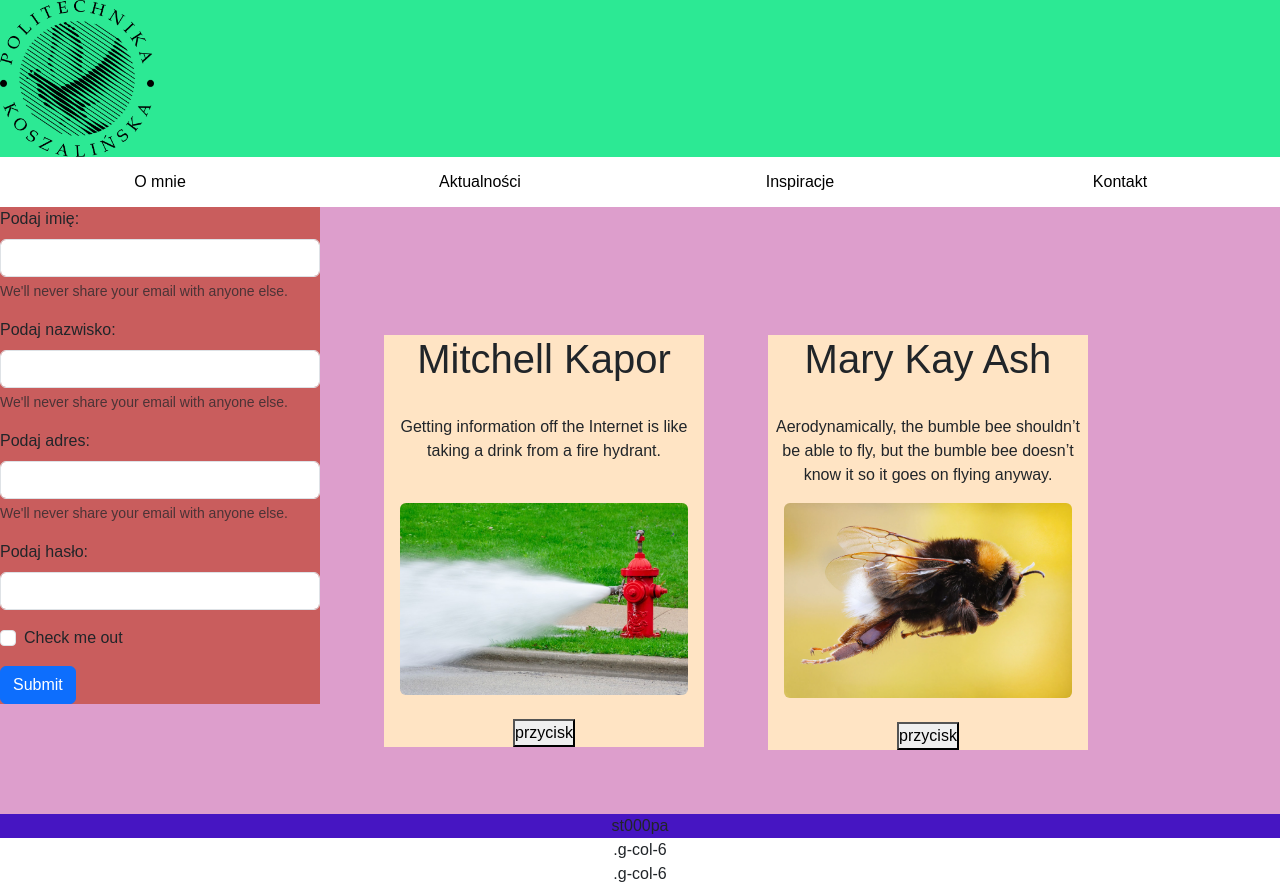
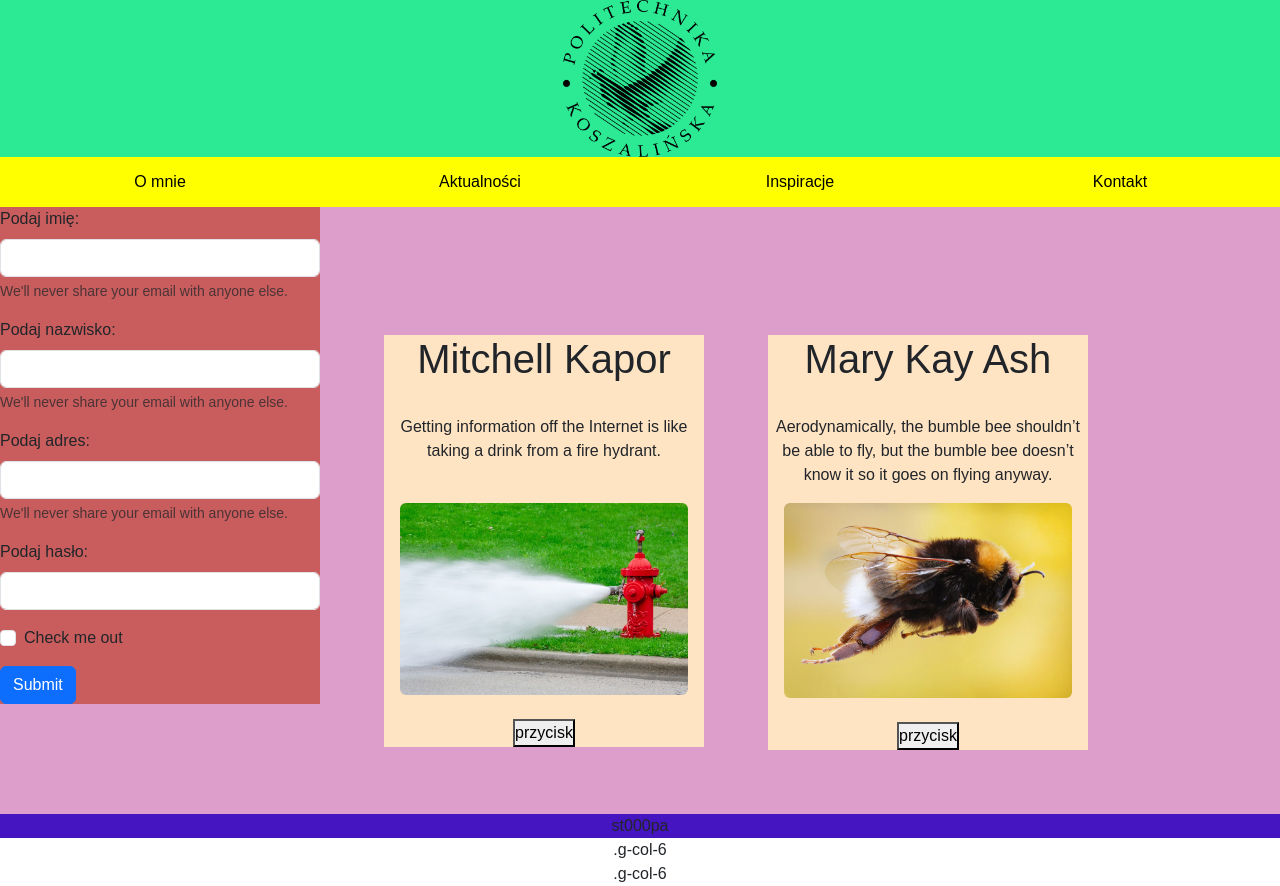
Before and after one commit to Carls0124/CwiczeniaPAI, a plain HTML site: page index.html in a window 1280 px wide. Drawn offline with nearby package versions, Linux system fonts and the light colour scheme.

Commit message:
Add files via upload

```diff
--- a/style.css
+++ b/style.css
@@ -15,10 +15,11 @@ header{
     background-color: rgb(44, 233, 148);
     height: 20%;
     width: 100%;
-    margin: auto;
+    display: flex;
+    align-items: center;
+    justify-content: center;
+}
 
-
-}
 aside{
     background-color: rgb(201, 93, 93);
     height: 70%;
@@ -33,11 +34,12 @@ body{
     height: auto;
 }
 nav{
-
-    height: 5%;
-    width: 100%;
-    box-sizing: left;
-    background-color: yellow;
+height: 5%;
+width: 100%;
+background-color: yellow;
+display: flex;
+align-items: center;
+justify-content: center;
 }
 main{
     height: 70;
@@ -58,6 +60,7 @@ section img{
 
 
 }
+
 
 
 a.menu{
@@ -89,7 +92,7 @@ footer{
     background-color: rgb(70, 21, 194);
     height: 5%;
     width: 100%;
-    text-align: center;
-    float: left;
-
-}
+    display: flex;
+    align-items: center;
+    justify-content: center;
+    }
```
